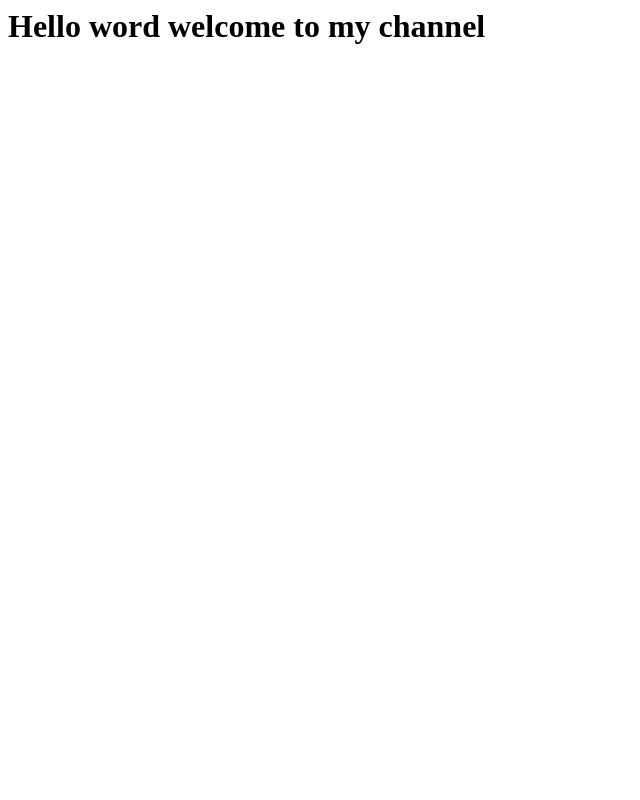
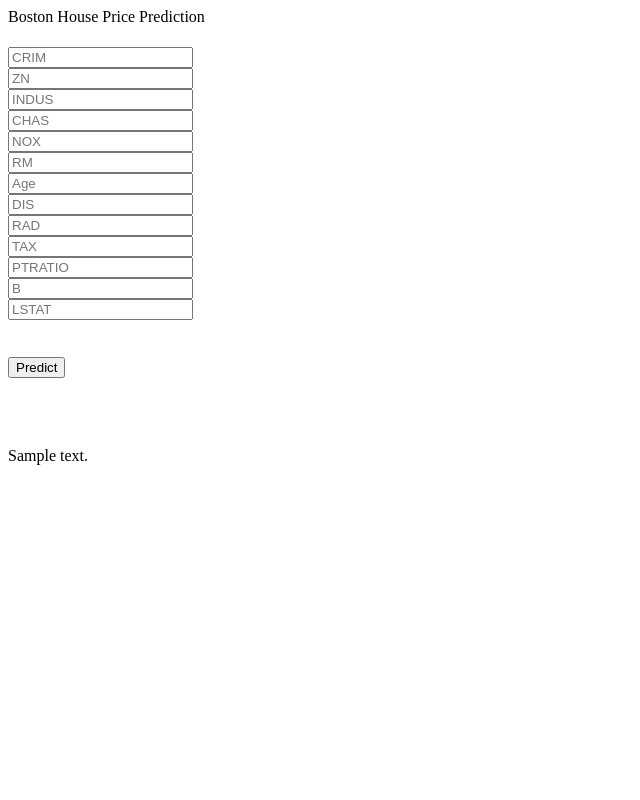
Before and after one commit to PRASHANT1-SAXENA/EndToEnd_Industrial_projects, a Flask app: template End_to_End_projects/templates/home.html in a window 1280 px wide. Shown: the whole page, without its empty margins (0-640 px from the left). Run offline with Flask 3, Linux system fonts and the light colour scheme; the template is opened without the code that fills it: most values are stand-ins (such as "Sample title", 1, 10 or a date in 2020); parts of the project's set-up code (start-up, migrations or seed data) failed here and were passed over.

Commit message:
modifiying app and html files

```diff
--- a/End_to_End_projects/app.py
+++ b/End_to_End_projects/app.py
@@ -13,6 +13,7 @@ scaler=pickle.load(open("scaling.pkl",'rb'))
 def home():
     return render_template('home.html')
 
+# TO see on the postman with below api
 @app.route('/predict_api',methods=['Get','POST'])
 def predict_api():
     data=request.json['data']
@@ -25,5 +26,17 @@ def predict_api():
     print(output[0])
     return jsonify(output[0])
 
+# to show on the website
+
+@app.route('/predict',methods=['GET','POST'])
+def predict():
+    data=[float(x) for x in request.form.values()]
+    final_input =scaler.transform(np.array(data).reshape(1,-1))
+    print(final_input)
+    output=regmodel.predict(final_input)[0]
+    return render_template('home.html',prediction_text="The predicted house price is {}".format(output))
+
+
+
 if __name__=="__main__":
     app.run(debug=True)
--- a/End_to_End_projects/templates/home.html
+++ b/End_to_End_projects/templates/home.html
@@ -1,3 +1,28 @@
-<h1>
-Hello word welcome to my channel
-<h1>
+<body>
+    <div class="login"
+        <h1>Boston House Price Prediction<h1>
+        <form action="{{url_for("predict")}}" methods="post">
+            <input  type="text" name="CRIM" placeholder="CRIM" required="required"/><br>
+            <input  type="text" name="ZN" placeholder="ZN" required="required"/><br>
+            <input  type="text" name="INDUS" placeholder="INDUS" required="required"/><br>
+            <input  type="text" name="CHAS" placeholder="CHAS" required="required"/><br>
+            <input  type="text" name="NOX" placeholder="NOX" required="required"/><br>
+            <input  type="text" name="RM" placeholder="RM" required="required"/><br>
+            <input  type="text" name="Age" placeholder="Age" required="required"/><br>
+            <input  type="text" name="DIS" placeholder="DIS" required="required"/><br>
+            <input  type="text" name="RAD" placeholder="RAD" required="required"/><br>
+            <input  type="text" name="TAX" placeholder="TAX" required="required"/><br>
+            <input  type="text" name="PTRATIO" placeholder="PTRATIO" required="required"/><br>
+            <input  type="text" name="B" placeholder="B" required="required"/><br>
+            <input  type="text" name="LSTAT" placeholder="LSTAT" required="required"/><br><br>
+
+            <button type="Submit" class="btn btn-primary  btn-large">Predict</button>
+        <form>
+        <br>
+        <br>
+
+</div>
+{{prediction_text}}
+
+</body>
+</html>
```
